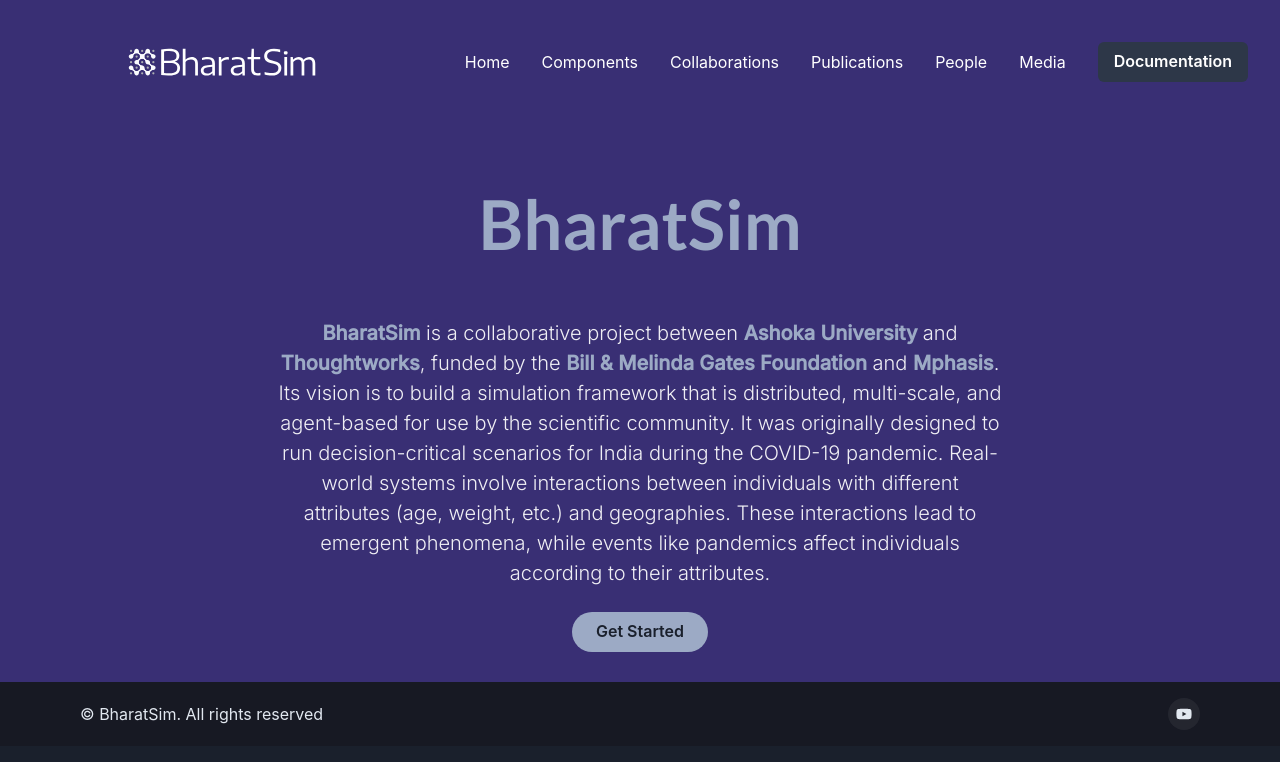
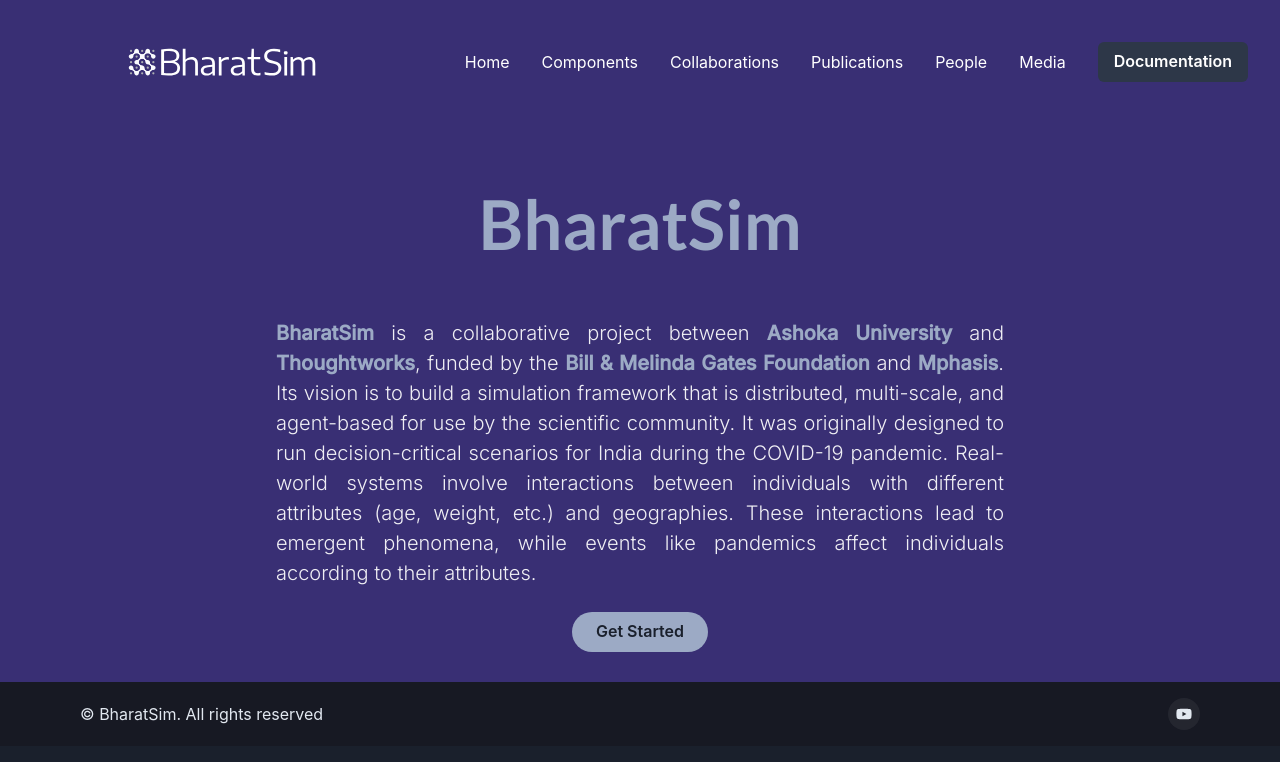
Before and after one commit to sert121/bharatsimLanding, a React (Create React App) app: page / in a window 1280 px wide. Shown: the top 762 px of the page. Built offline with nearby package versions, Linux system fonts and the light colour scheme.

Commit message:
Justified homepage text

```diff
--- a/src/pages/LandingHero.js
+++ b/src/pages/LandingHero.js
@@ -42,7 +42,7 @@ export default function CallToActionWithAnnotation() {
               </Text>
             </Heading>
 
-          <Text color={'white.500'} p={1} fontWeight={300} fontSize='xl' fontFamily="Inter">
+          <Text color={'white.500'} p={1} fontWeight={300} fontSize='xl' fontFamily="Inter" textAlign='justify'>
            <span style={{color:"#9CAAC5",fontWeight:"600"}}> BharatSim</span>  is a collaborative project between <span style={{color:"#9CAAC5",fontWeight:"600"}}> Ashoka University </span> and <span style={{color:"#9CAAC5",fontWeight:"600"}}> Thoughtworks</span>, funded by the <span style={{color:"#9CAAC5",fontWeight:"600"}}>Bill & Melinda Gates Foundation</span> and <span style={{color:"#9CAAC5",fontWeight:"600"}}>Mphasis</span>.
           Its vision is to build a simulation framework that is distributed, multi-scale, and agent-based for use by the scientific community.
           It was originally designed to run decision-critical scenarios for India during the COVID-19 pandemic.
```
